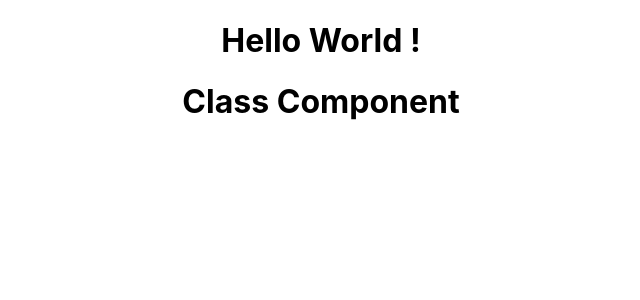
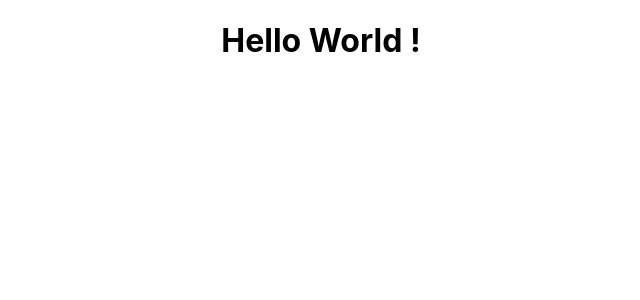
Before and after one commit to zigzagdev/React.training, a React (Create React App) app: page / in a window 1280 px wide. Shown: the top 300 px of the page, without its empty margins (319-959 px from the left). Built offline with nearby package versions, Linux system fonts and the light colour scheme.

Commit message:
Revert "class-component_understood"

```diff
--- a/src/App.js
+++ b/src/App.js
@@ -1,14 +1,12 @@
 import React, { Component } from 'react'
 import './App.css'
 import Greet from './components/Greet'
-import Welcome from "./components/Welcome";
 
 class App extends Component{
     render() {
       return(
        <div className="App">
          <Greet/>
-         <Welcome/>
        </div>
       );
     }
--- a/src/components/Welcome.js
+++ /dev/null
@@ -1,11 +0,0 @@
-import React, { Component } from 'react'
-
-class Welcome extends Component{
-    render() {
-     return(
-         <h1> Class Component </h1>
-     )
-    }
-}
-
-export default Welcome;
```
Also changed, not shown: 1 other file (tests, documents, lock files or other folders).
